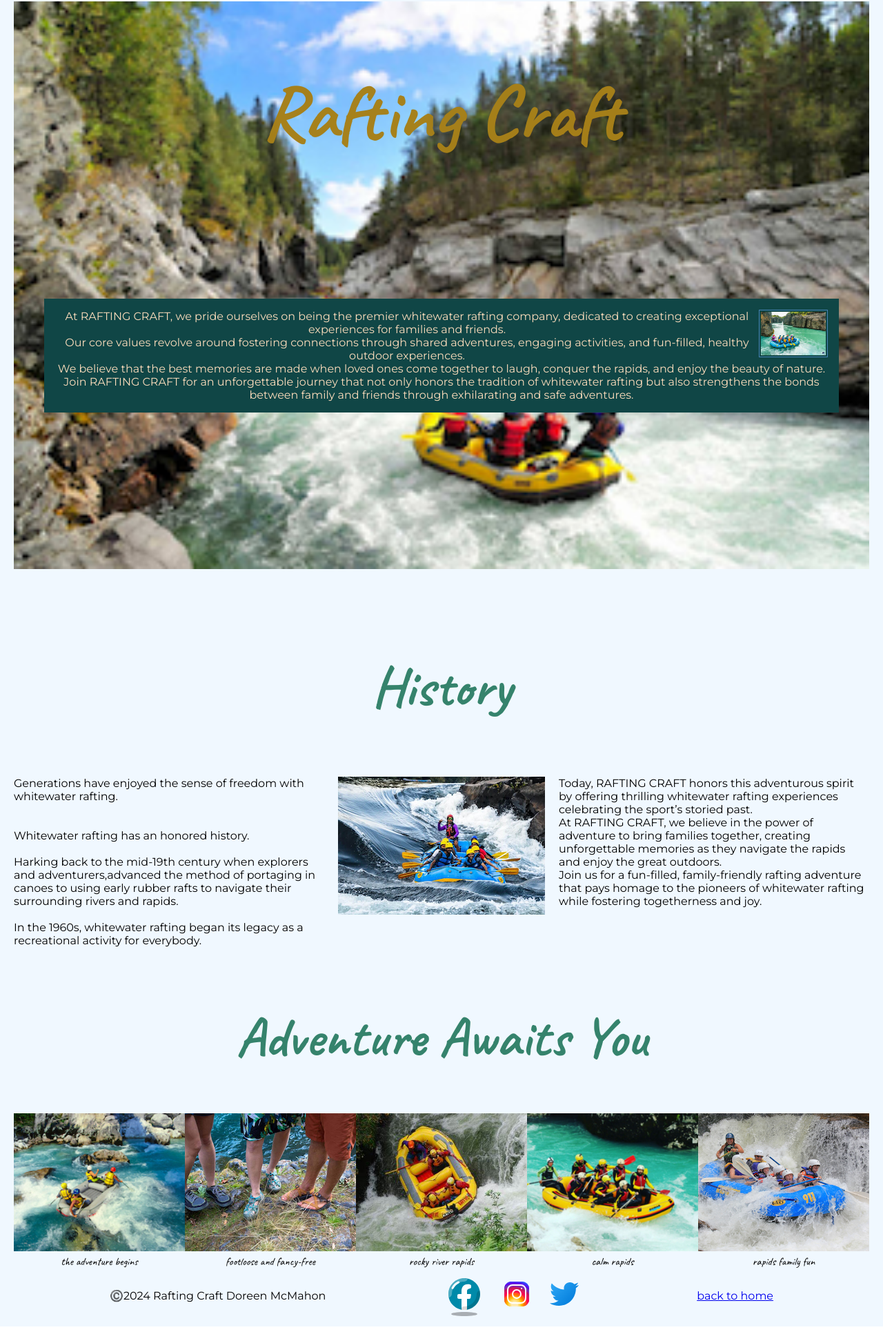
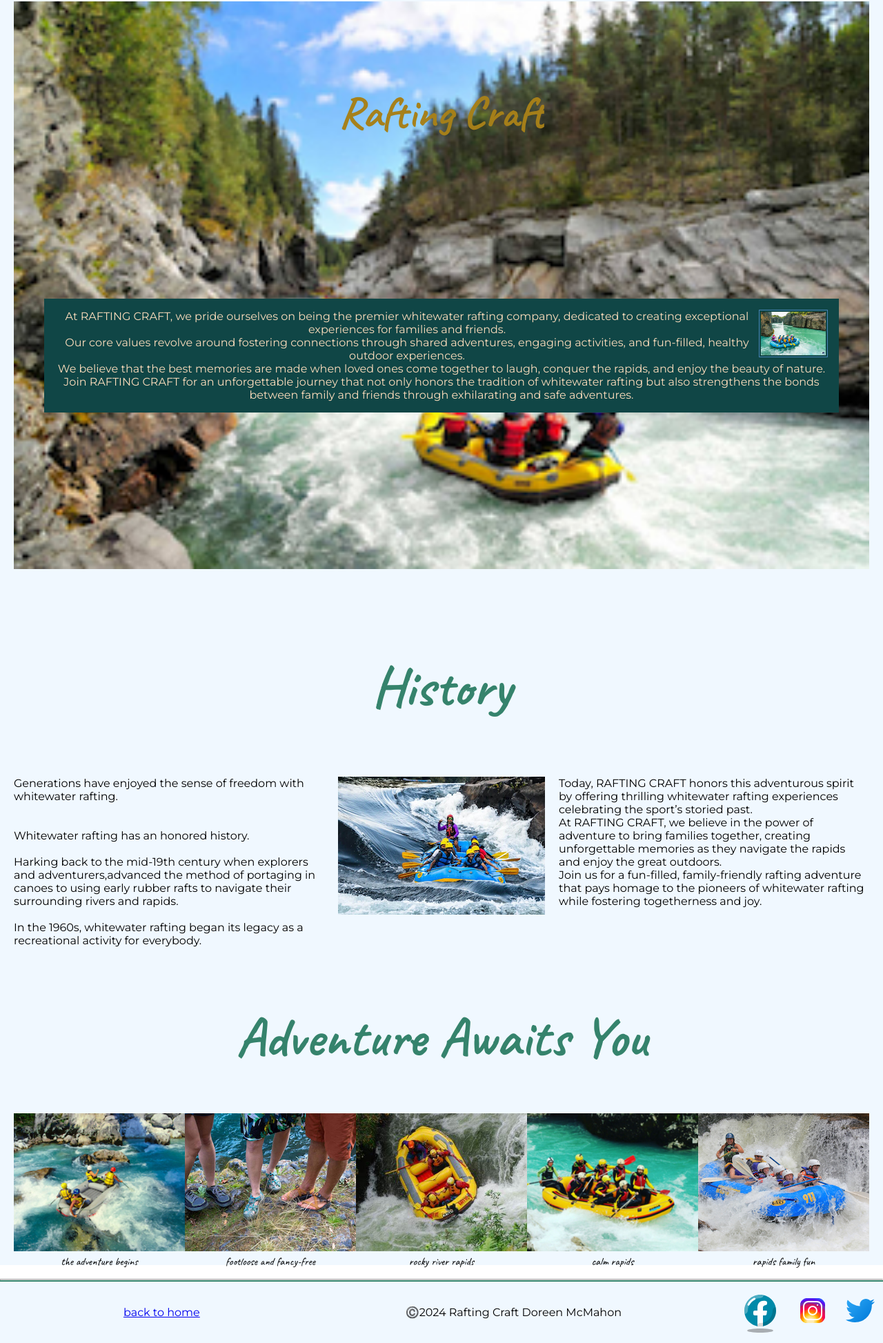
Before and after one commit to mcdoe66/wdd130, a plain HTML site: page wwr/about.html in a window 1280 px wide. Shown: the part 138-2085 px from the top of the page at 69% size. Before the commit the page ends 2061 px from the top, so only its background shows below. Drawn offline with Linux system fonts and the light colour scheme.

Commit message:
added css code to keep the hero h1 from escaping it's container- added comments within the css to explain

```diff
--- a/wwr/about.html
+++ b/wwr/about.html
@@ -73,8 +73,14 @@
                 </section>
 
         </main>
+        <br><!--this adds an extra line break-->
+       <hr><!--this adds a horizontal line across the page-->
         <footer>
+            <p><a
+                href="about.html">back to home</a><br> <!--this brings the user back to the beginning of the website-->
+               </p>
                     <p>©️2024 Rafting Craft Doreen McMahon</p>
+
                         <a
                             href="https://www.facebook.com"
                             target="_blank">
@@ -90,9 +96,7 @@
                             target="_blank">
                             <img src="images/twitter.svg" alt="Twitter">
                         </a>
-              <p><a
-              href="about.html">back to home</a>  <!--this brings the user back to the beginning of the website-->
-             </p>
+
 
         </footer>
 </body>
--- a/wwr/styles/rafting.css
+++ b/wwr/styles/rafting.css
@@ -109,7 +109,11 @@ header img{
     left: 50%;
     transform: translate(-50%, -50%);
     color: #a68019fc;
-    font-size: 7rem;
+    font-size: clamp(2rem, 5vw, 7rem);/* this gives a responsive font size*/
+    max-width: 90%; /*this ensures the text will stay within the container*/
+    white-space: nowrap; /*this prevents the text from wrapping*/
+    overflow: hidden; /*prevents overflow from the container*/
+    text-overflow: ellipsis; /*adds ellipsis if the text overflows*/
 }
 .hero p {
     color: var(--h3-color);
@@ -198,6 +202,7 @@ figure {
 /*this completes the adventure awaits image placement*/
 
 footer {
+    border-top: 2px solid var(--h2-color);/* this adds a solid line that spans the top of the footer*/
     background-color: aliceblue;
     display: flex;
     justify-content: space-between;
```
